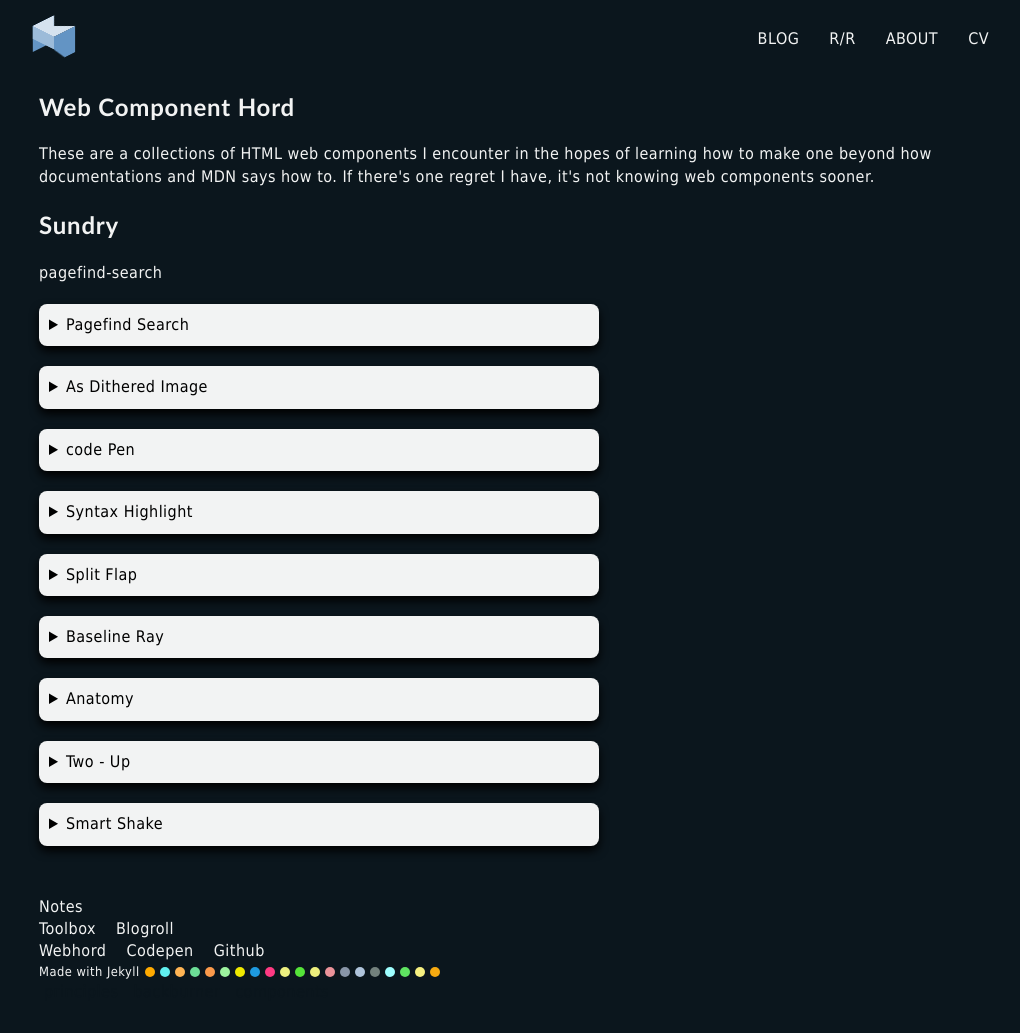
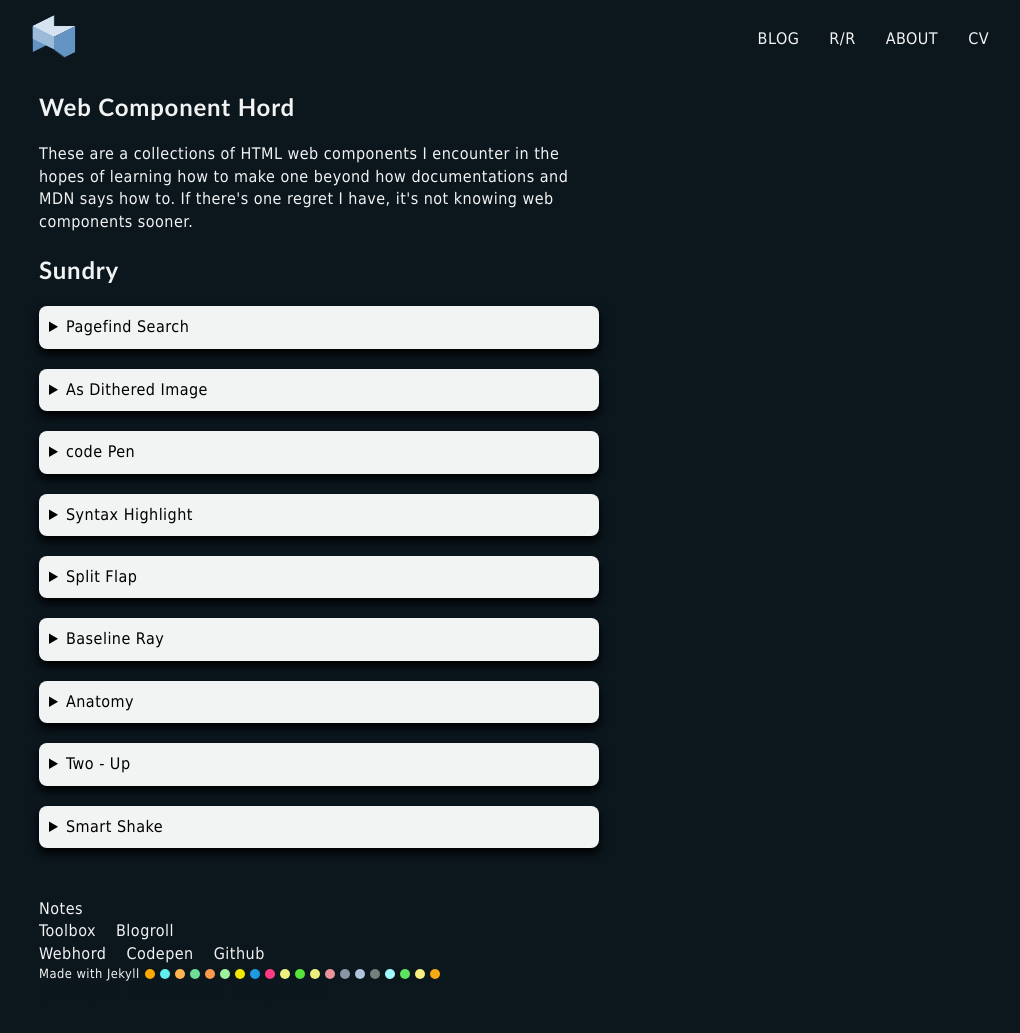
Before and after one commit to mpdagang/mpdagang.github.io, a Jekyll site: the page built from _pages/web-component-hord.html, in a window 1280 px wide. Shown: the whole page, without its empty margins (121-1141 px from the left). Built offline with Jekyll 4.4.1, drawn with Linux system fonts in a browser that asks for light colours.

Commit message:
web component hord page update
- group <details>
- shrink header

```diff
--- a/_pages/web-component-hord.html
+++ b/_pages/web-component-hord.html
@@ -4,7 +4,7 @@
 ---
 
 <article class="mp-con mp-w-l">
-    <header>
+    <header class="mp-w-s">
         <h1>Web Component Hord</h1>
         <p>These are a collections of <a href="https://adactio.com/journal/20618">HTML web components</a>
         I encounter in the hopes of learning how to make one beyond how <a href="https://javascript.info/webcomponents-intro">documentations</a>
@@ -13,53 +13,53 @@
     </header>
     <section class="mp-w-s">
         <h2>Sundry</h2>
-        <div class="mp-l-flex-col">pagefind-search
-            <details class="mp-u-details">
+        <div class="mp-l-flex-col">
+            <details name="components" class="mp-u-details">
                 <summary>Pagefind Search</summary>
                 <p>A supplement wrapper to control the asset loading of the component in <a href="https://pagefind.app/">PageFind</a>,
                 a fully static search engine that doesn't need app server to run.</p>
                 <a href="https://www.zachleat.com/web/pagefind-search/">source</a>, c.o. 11ty creator Zach.
             </details>
-            <details class="mp-u-details">
+            <details name="components" class="mp-u-details">
                 <summary>As Dithered Image</summary>
                 <p>Component that allows you to do Atkinson's Dithering on an image.</p>
                 <a href="https://github.com/andrewstephens75/as-dithered-image">source</a>
             </details>
-            <details class="mp-u-details">
+            <details name="components" class="mp-u-details">
                 <summary>code Pen</summary>
                 <p>A code pen web component coded inside codepen because why not?</p>
                 <a href="https://codepen.io/daviddarnes/pen/bNVRMpJ">source</a>
             </details>
-            <details class="mp-u-details">
+            <details name="components" class="mp-u-details">
                 <summary>Syntax Highlight</summary>
                 <p>Custom element using CSS Custom Highlight API for syntax highlighting</p>
                 <a href="https://andreruffert.github.io/syntax-highlight-element/">source</a>
             </details>
-            <details class="mp-u-details">
+            <details name="components" class="mp-u-details">
                 <summary>Split Flap</summary>
                 <p>Remember that old flipping display at airports from the past? This is a web ui version of that.</p>
                 <a href="https://fx.hot.page/split-flap">source</a>
             </details>
-            <details class="mp-u-details">
+            <details name="components" class="mp-u-details">
                 <summary>Baseline Ray</summary>
                 <p>In a quest of remaking <i>Web Readiness</i> site, Juan creates a simple component to represent readiness status for an html element.</p>
                 <a href="https://css-tricks.com/a-new-web-readiness-report/#aa-each-ray-is-a-web-component">source</a>
             </details>
-            <details class="mp-u-details">
+            <details name="components" class="mp-u-details">
                 <summary>Anatomy</summary>
                 <p>Not really a specific component but a general instructions of how to make a basic one from scratch.
                    Bushell explains each <i>component</i> of a web component in this example-filled post.
                 </p>
                 <a href="https://dbushell.com/2025/08/01/anatomy-of-a-web-component/">source</a>
             </details>
-            <details class="mp-u-details">
+            <details name="components" class="mp-u-details">
                 <summary>Two - Up</summary>
                 <p>My first really used web component came from Google. It allows
                 you to slide view two images on top of each other. Works great in comparing before-after or
                 this-that scenarios.</p>
                 <a href="https://github.com/GoogleChromeLabs/two-up/">source</a>
             </details>
-            <details class="mp-u-details">
+            <details name="components" class="mp-u-details">
                 <summary>Smart Shake</summary>
                 <p>This just jiggles each letter within it in a satisfying way.</p>
                 <a href="https://dbushell.com/notes/2025-05-08T13:12Z/">source</a>
```
